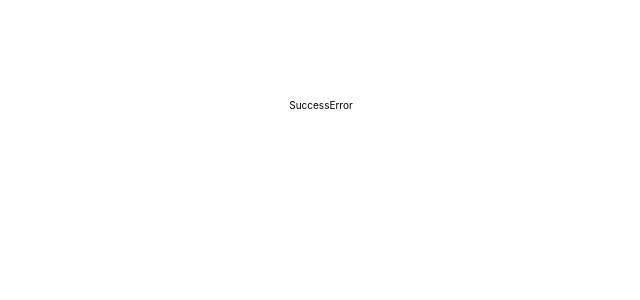
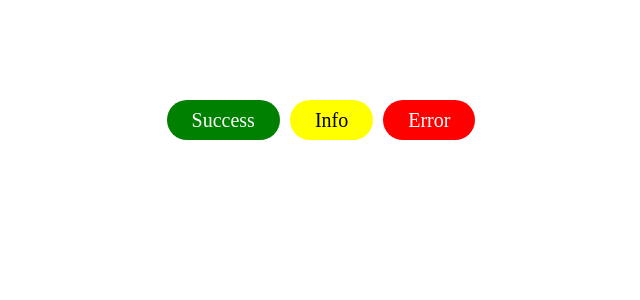
Before and after one commit to sasastevcic/react-toast, a React (Create React App) app: page / in a window 1280 px wide. Shown: the top 300 px of the page, without its empty margins (319-959 px from the left). Built offline with nearby package versions, Linux system fonts and the light colour scheme.

Commit message:
Add button styles

```diff
--- /dev/null
+++ b/src/App.styles.tsx
@@ -0,0 +1,38 @@
+import styled, { css, DefaultTheme, FlattenInterpolation, ThemeProps } from 'styled-components';
+import { Toast } from './hooks/useToast';
+
+interface StyledButtonProps {
+	$buttonTheme?: Toast;
+}
+
+const success = css`
+	background-color: green;
+	color: white;
+`;
+
+const info = css`
+	background-color: yellow;
+	color: black;
+`;
+
+const error = css`
+	background-color: red;
+	color: white;
+`;
+
+
+const themes: { [key in Toast]: FlattenInterpolation<ThemeProps<DefaultTheme>> } = {
+	[Toast.Success]: success,
+	[Toast.Info]: info,
+  [Toast.Error]: error
+};
+
+export const StyledToastButton = styled.button<StyledButtonProps>`
+  font-size: 2rem;
+	padding: 0.2rem 2.5rem;
+	min-height: 4rem;
+	border-radius: 4.6rem;
+  margin: 0 0.5rem;
+
+	${({ $buttonTheme }) => $buttonTheme && themes[$buttonTheme]};
+`;
--- a/src/App.tsx
+++ b/src/App.tsx
@@ -1,4 +1,5 @@
 import "./App.css";
+import { StyledToastButton } from "./App.styles";
 import { Toast, useToastStore } from "./hooks/useToast";
 
 function App() {
@@ -6,12 +7,15 @@ function App() {
 
   return (
     <div className="App">
-      <button type="button" onClick={() => dispatch(Toast.Success)}>
+      <StyledToastButton type="button" onClick={() => dispatch(Toast.Success)} $buttonTheme={Toast.Success}>
         Success
-      </button>
-      <button type="button" onClick={() => dispatch(Toast.Error)}>
+      </StyledToastButton>
+      <StyledToastButton type="button" onClick={() => dispatch(Toast.Info)} $buttonTheme={Toast.Info}>
+        Info
+      </StyledToastButton>
+      <StyledToastButton type="button" onClick={() => dispatch(Toast.Error)} $buttonTheme={Toast.Error}>
         Error
-      </button>
+      </StyledToastButton>
     </div>
   );
 }
--- a/src/index.css
+++ /dev/null
@@ -1,13 +0,0 @@
-body {
-  margin: 0;
-  font-family: -apple-system, BlinkMacSystemFont, 'Segoe UI', 'Roboto', 'Oxygen',
-    'Ubuntu', 'Cantarell', 'Fira Sans', 'Droid Sans', 'Helvetica Neue',
-    sans-serif;
-  -webkit-font-smoothing: antialiased;
-  -moz-osx-font-smoothing: grayscale;
-}
-
-code {
-  font-family: source-code-pro, Menlo, Monaco, Consolas, 'Courier New',
-    monospace;
-}
--- a/src/index.tsx
+++ b/src/index.tsx
@@ -1,6 +1,5 @@
 import React from 'react';
 import ReactDOM from 'react-dom/client';
-import './index.css';
 import App from './App';
 import reportWebVitals from './reportWebVitals';
 import { ToastStoreProvider } from './hooks/useToast';
```
